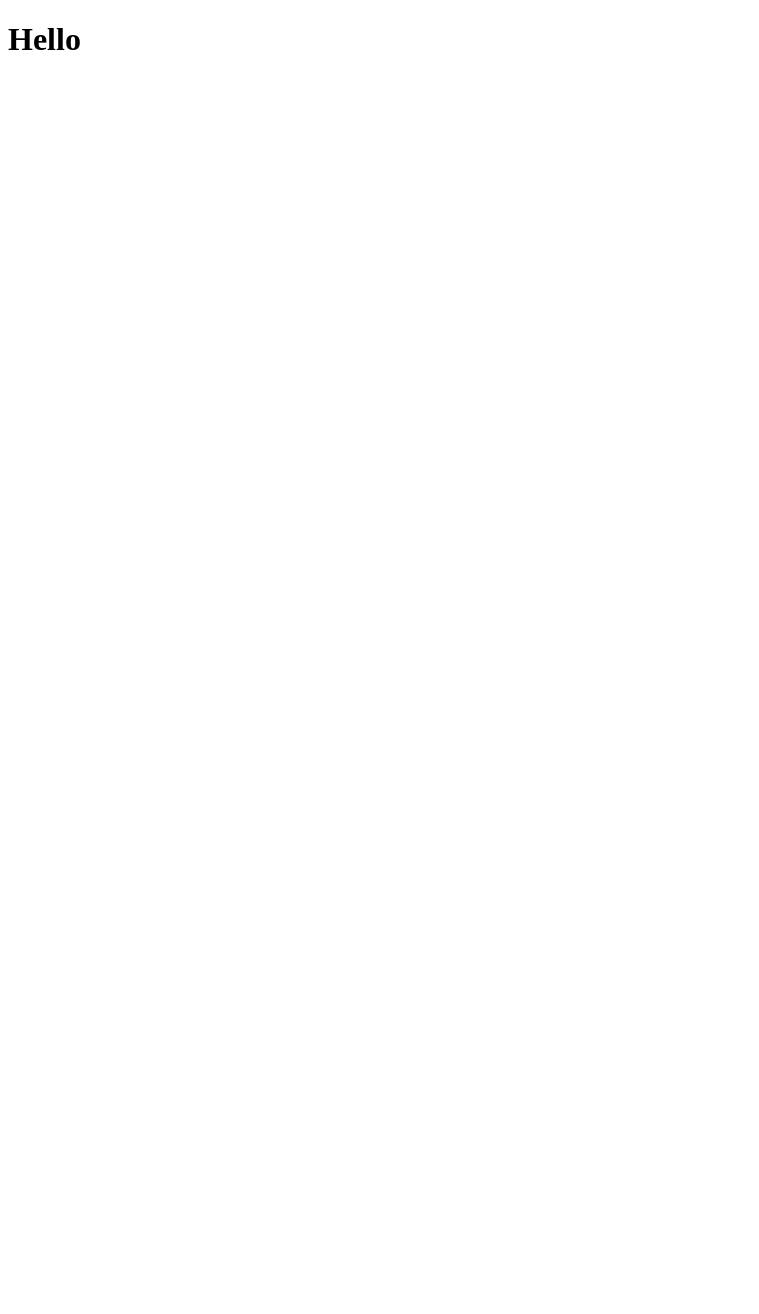
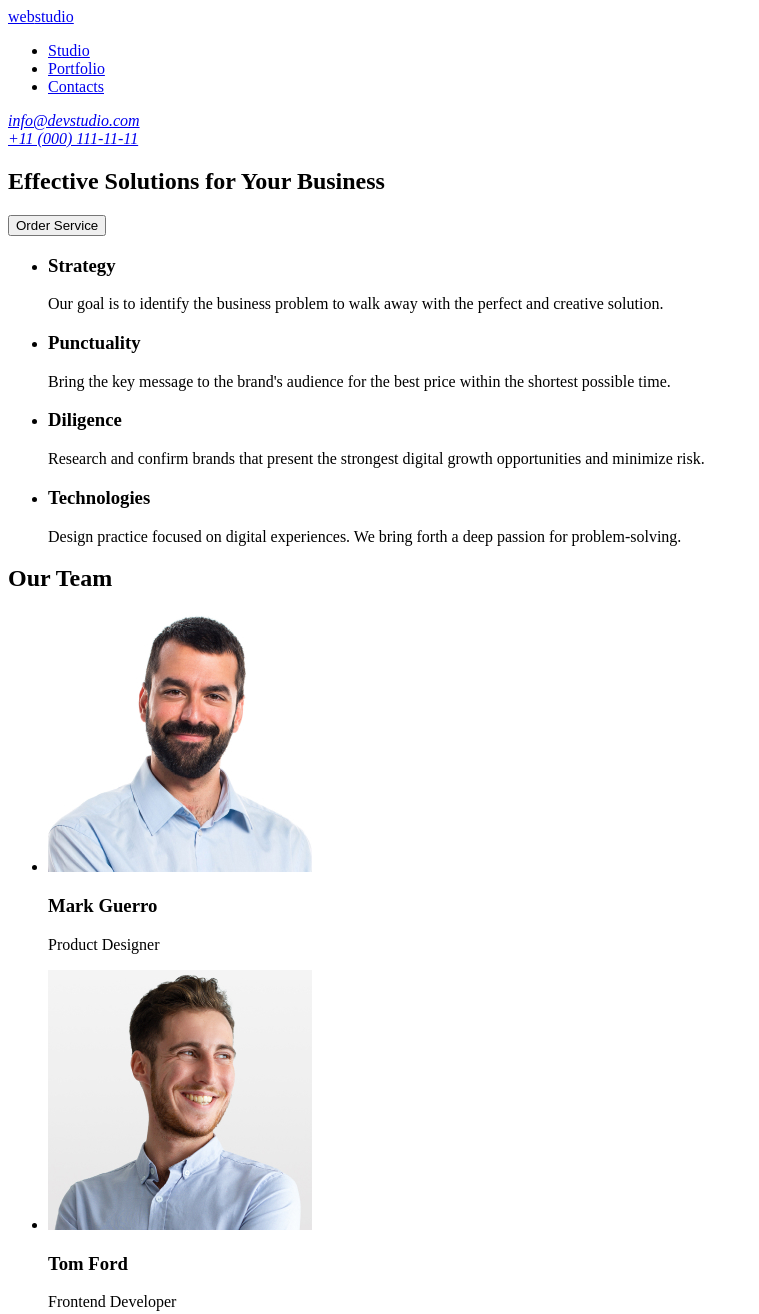
Before and after one commit to Dok6857/goit-homework-1, a plain HTML site: page index.html in a window 1280 px wide. Shown: the top 1314 px of the page, without its empty margins (0-759 px from the left). Before the commit the page ends 800 px from the top, so only its background shows below. Drawn offline with Linux system fonts and the light colour scheme.

Commit message:
Complete markup

```diff
--- a/index.html
+++ b/index.html
@@ -3,9 +3,121 @@
   <head>
     <meta charset="UTF-8" />
     <meta name="viewport" content="width=device-width, initial-scale=1.0" />
-    <title>Document</title>
+    <title>Web Studio</title>
   </head>
+
   <body>
-    <h1>Hello</h1>
+    <header>
+      <a href="./index.html"><span>web</span>studio</a>
+      <nav>
+        <ul>
+          <li><a href="/">Studio</a></li>
+          <li><a href="/">Portfolio</a></li>
+          <li><a href="/">Contacts</a></li>
+        </ul>
+      </nav>
+      <address>
+        <a href="mailto:info@devstudio.com">info@devstudio.com</a> <br />
+        <a href="tel:+110001111111">+11 (000) 111-11-11</a> <br />
+      </address>
+    </header>
+
+    <main>
+      <!-- HERO SECTION -->
+      <section>
+        <h1>Effective Solutions for Your Business</h1>
+        <button type="button">Order Service</button>
+      </section>
+      <section>
+        <ul>
+          <li>
+            <h3>Strategy</h3>
+            <p>
+              Our goal is to identify the business problem to walk away with the
+              perfect and creative solution.
+            </p>
+          </li>
+          <li>
+            <h3>Punctuality</h3>
+            <p>
+              Bring the key message to the brand's audience for the best price
+              within the shortest possible time.
+            </p>
+          </li>
+          <li>
+            <h3>Diligence</h3>
+            <p>
+              Research and confirm brands that present the strongest digital
+              growth opportunities and minimize risk.
+            </p>
+          </li>
+          <li>
+            <h3>Technologies</h3>
+            <p>
+              Design practice focused on digital experiences. We bring forth a
+              deep passion for problem-solving.
+            </p>
+          </li>
+        </ul>
+      </section>
+
+      <section>
+        <h2>Our Team</h2>
+
+        <ul>
+          <li>
+            <img
+              src="./images/our_team/mark_guerro.jpg"
+              alt="Mark Guerro"
+              width="264"
+              height="260"
+            />
+            <h3>Mark Guerro</h3>
+            <p>Product Designer</p>
+          </li>
+          <li>
+            <img
+              src="./images/our_team/tom_ford.jpg"
+              alt="Tom Ford"
+              width="264"
+              height="260"
+            />
+            <h3>Tom Ford</h3>
+            <p>Frontend Developer</p>
+          </li>
+          <li>
+            <img
+              src="./images/our_team/camila_garcia.jpg"
+              alt="Camila Garcia"
+              width="264"
+              height="260"
+            />
+            <h3>Camila Garcia</h3>
+            <p>Marketing</p>
+          </li>
+          <li>
+            <img
+              src="./images/our_team/daniel_wilson.jpg"
+              alt="Daniel Wilson"
+              width="264"
+              height="260"
+            />
+            <h3>Daniel Wilson</h3>
+            <p>UI Designer</p>
+          </li>
+        </ul>
+      </section>
+    </main>
+
+    <!-- FOOTER SECTION -->
+    <footer>
+      <h2>
+        <a href="./index.html"><span>web</span>studio</a>
+      </h2>
+      <p>
+        Increase the flow of customers and sales for your business with digital
+        marketing & growth solutions.
+      </p>
+    </footer>
   </body>
 </html>
```
Also changed, not shown: .prettierrc.json (added), images/logo/Logo.svg (added), images/our_team/camila_garcia.jpg (added), images/our_team/daniel_wilson.jpg (added), images/our_team/mark_guerro.jpg (added), images/our_team/tom_ford.jpg (added).
